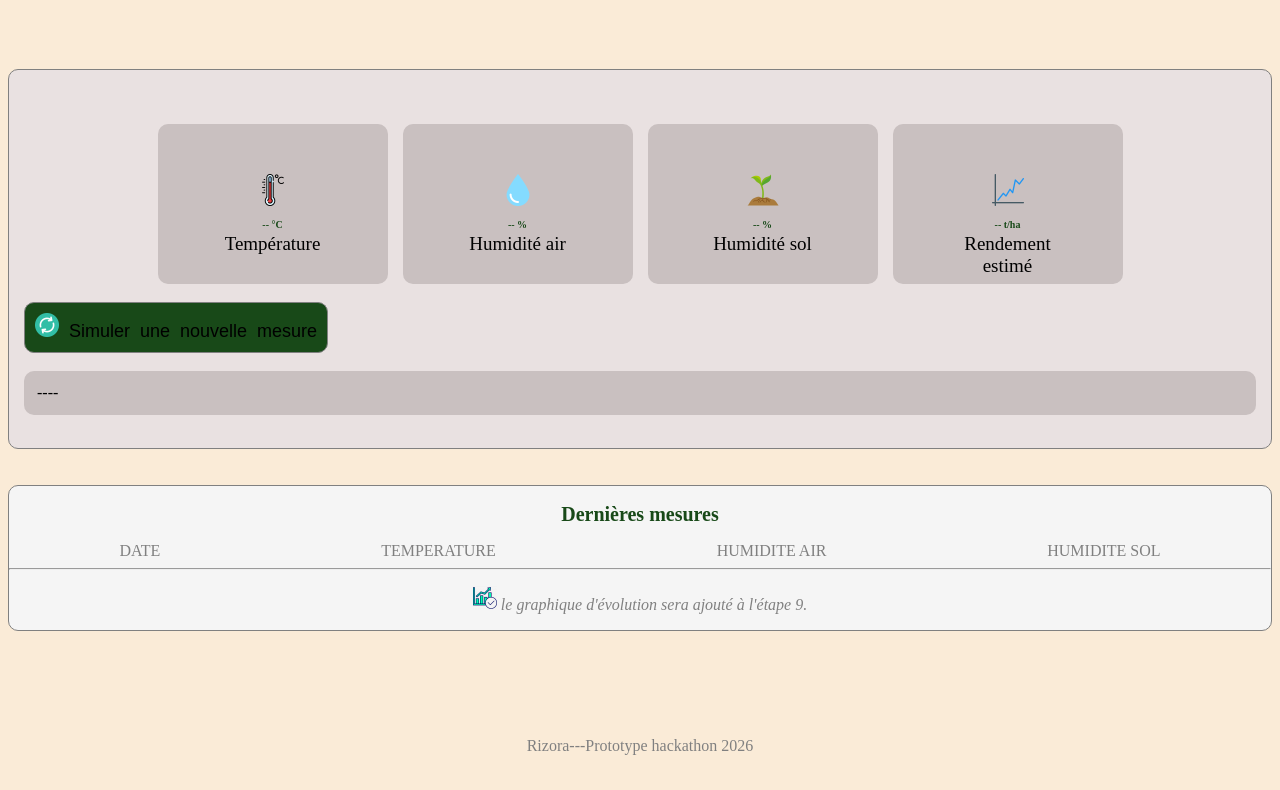
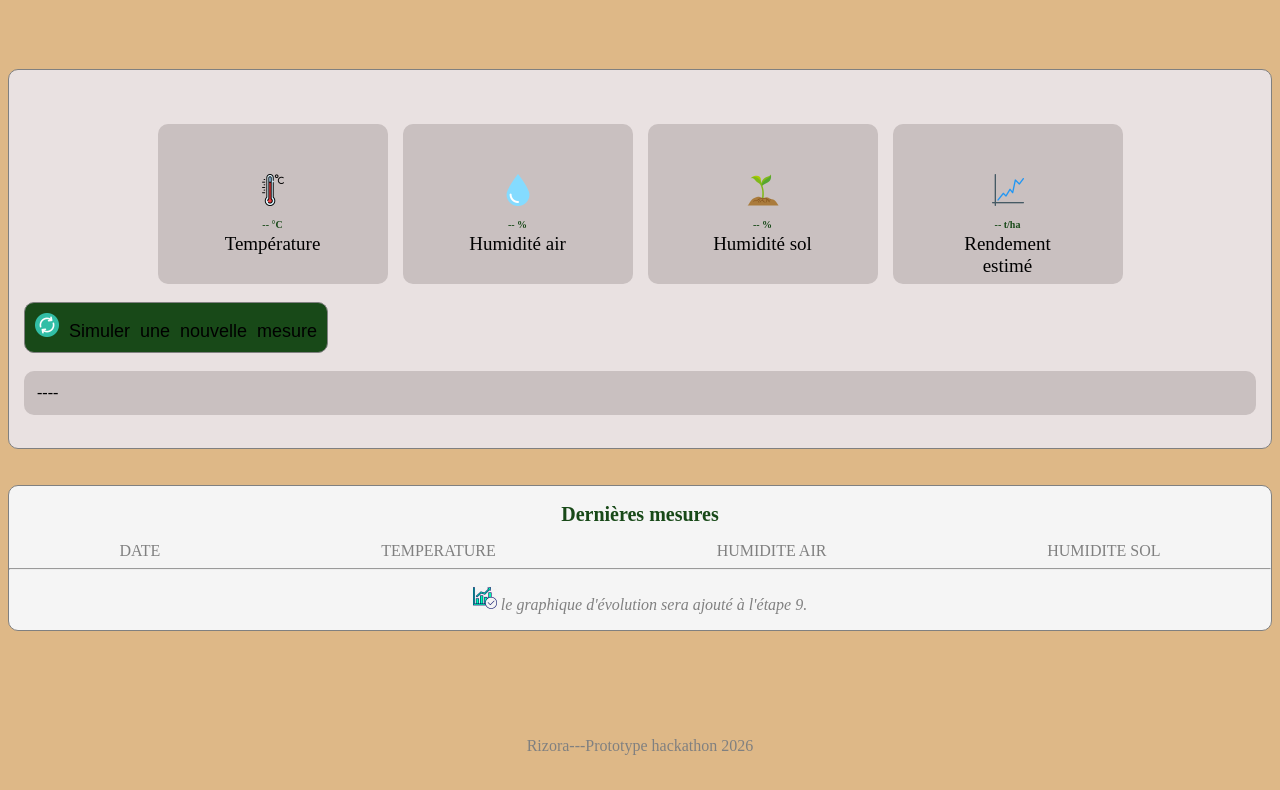
Before and after one commit to DeFRIKK-arch/projet-RIZORA, a plain HTML site: page dashboard_ rizora.html in a window 1280 px wide. Shown: the part 461-1251 px from the top of the page. Drawn offline with Linux system fonts and the light colour scheme.

Commit message:
Update dashboard_rizora.css

```diff
--- a/css_RIZORA/dashboard_rizora.css
+++ b/css_RIZORA/dashboard_rizora.css
@@ -1,6 +1,6 @@
 body
 {
-    background-color: antiquewhite;
+    background-color: burlywood;
 }
 
 nav
```
